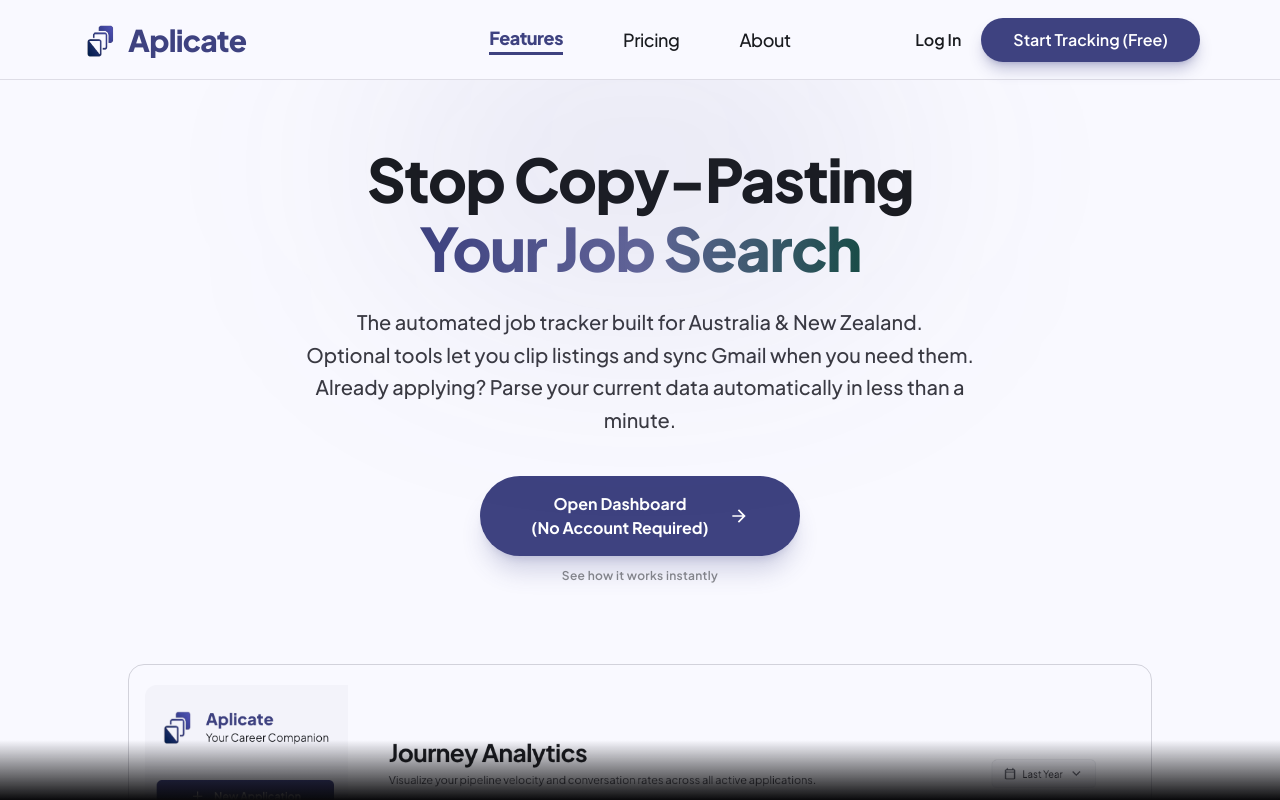
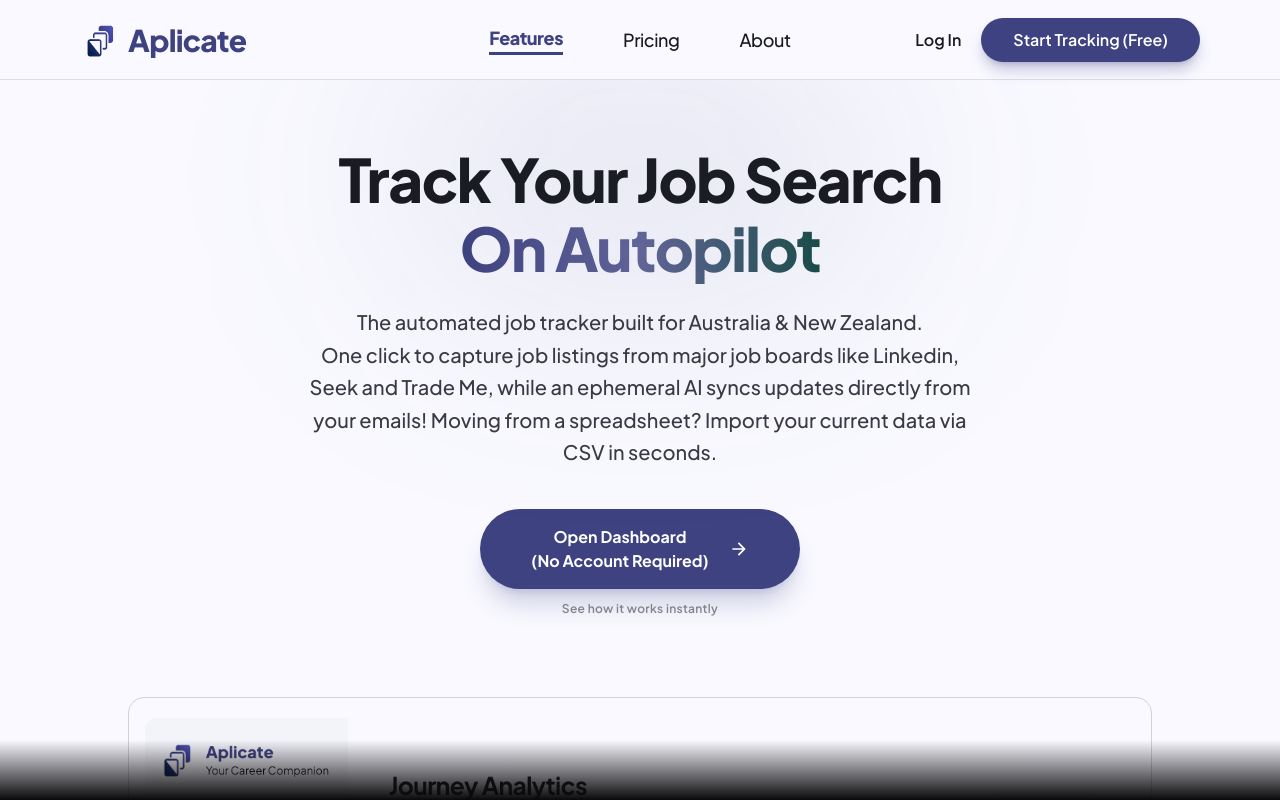
Before and after one commit to Galvatar/Aplicate, a Next.js app: page / in a window 1280 px wide. Built offline with nearby package versions, Linux system fonts and the light colour scheme; no server answers.

Commit message:
Fixed the landing card text

```diff
--- a/app/page.tsx
+++ b/app/page.tsx
@@ -48,9 +48,9 @@ export default function Home() {
             variants={fadeInUp}
             className="mt-6 font-extrabold text-5xl md:text-6xl tracking-tight leading-[1.15] max-w-3xl text-on-background"
           >
-            Stop Copy-Pasting<br />
+            Track Your Job Search<br />
             <span className="bg-linear-to-r from-primary via-primary/80 to-secondary bg-clip-text text-transparent">
-              Your Job Search
+              On Autopilot
             </span>
           </motion.h2>
 
@@ -60,8 +60,9 @@ export default function Home() {
             className="mt-6 max-w-2xl text-lg md:text-xl text-on-surface-variant font-medium leading-relaxed"
           >
             <h1>The automated job tracker built for Australia & New Zealand.</h1>
-            Optional tools let you clip listings and sync Gmail when you need them.
-            Already applying? Parse your current data automatically in less than a minute.
+            One click to capture job listings from major job boards like Linkedin, Seek and Trade Me,
+            while an ephemeral AI syncs updates directly from your emails!
+            Moving from a spreadsheet? Import your current data via CSV in seconds.
           </motion.div>
 
           {/** Core Call-To-Action (CTA) */}
```
